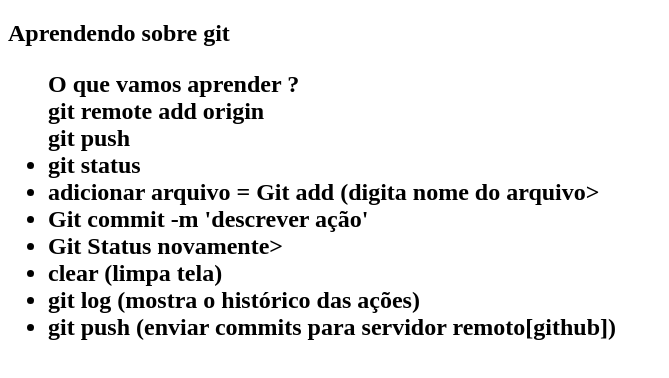
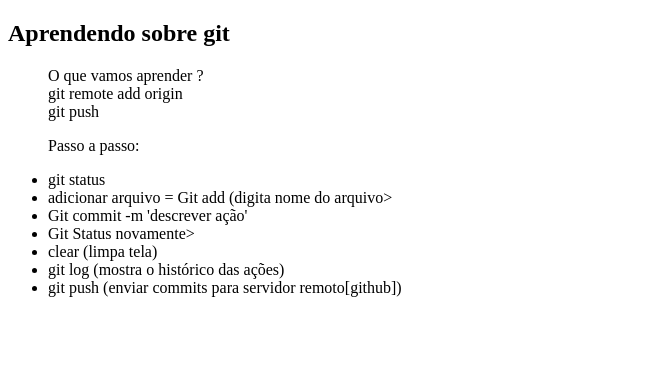
Before and after one commit to JoaoM77/projeto-curso-git, a plain HTML site: page index.html in a window 1280 px wide. Shown: the whole page, without its empty margins (0-669 px from the left). Drawn offline with Linux system fonts and the light colour scheme.

Commit message:
passo a passo

```diff
--- a/index.html
+++ b/index.html
@@ -4,12 +4,13 @@
 	<title>Curso Git e GitHub</title>
 </head>
 <body>
-<h2> Aprendendo sobre git<h2>
+<h2> Aprendendo sobre git</h2>
 	<p>
 		<ul>
 			O que vamos aprender ?<br>
 			git remote add origin<br>
 			git push<br>
+			<p>Passo a passo:</p>
 
 			<li>git status</li>
 			<li>adicionar arquivo = Git add (digita nome do arquivo></li>
```
